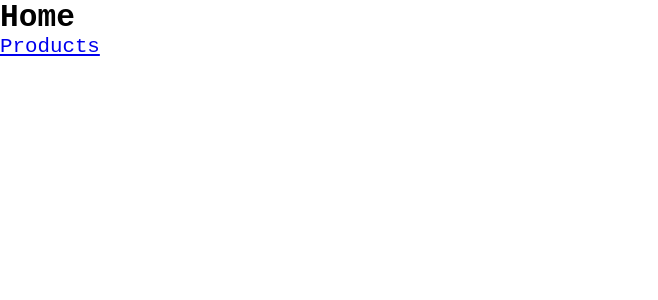
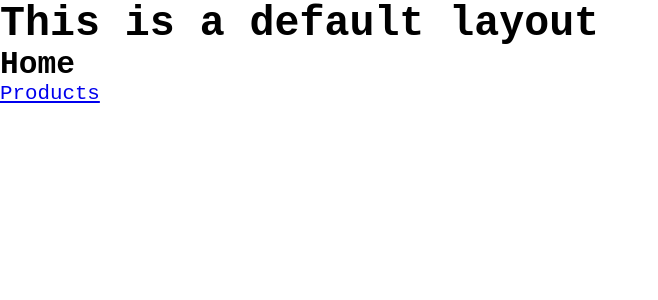
Before and after one commit to divineLush/nuxt-sandbox, a Nuxt app: page / in a window 1280 px wide. Shown: the top 300 px of the page, without its empty margins (0-658 px from the left). Built offline with nearby package versions, Linux system fonts and the light colour scheme.

Commit message:
using custom layouts

```diff
--- /dev/null
+++ b/layouts/custom.vue
@@ -0,0 +1,10 @@
+<template>
+    <div>
+        <header>
+            <h1>This is a custom layout</h1>
+        </header>
+        <main>
+            <Nuxt />
+        </main>
+    </div>
+</template>
--- a/layouts/default.vue
+++ b/layouts/default.vue
@@ -1,7 +1,12 @@
 <template>
-  <main>
-    <Nuxt />
-  </main>
+  <div>
+    <header>
+      <h1>This is a default layout</h1>
+    </header>
+    <main>
+      <Nuxt />
+    </main>
+  </div>
 </template>
 
 <style>
--- a/pages/index.vue
+++ b/pages/index.vue
@@ -1,6 +1,6 @@
 <template>
   <section>
-    <h1>Home</h1>
+    <h2>Home</h2>
     <nuxt-link to="products">Products</nuxt-link>
   </section>
 </template>
--- a/pages/products.vue
+++ b/pages/products.vue
@@ -1,10 +1,19 @@
 <template>
     <!-- This template is a wrapper for both products/index.vue and any other nested route -->
     <section>
-        <h1>Products Page</h1>
+        <h2>Products Page</h2>
         <nuxt-link to="/products/123">Go to products/123</nuxt-link>
         <nuxt-link to="/products/qwerty">Invalid link to products/qwerty</nuxt-link>
+        <nuxt-link to="/">Home</nuxt-link>
         <!-- marks the place where the nested routes should be loaded -->
         <nuxt-child></nuxt-child>
     </section>
 </template>
+
+<script>
+export default {
+    // property provided by Nuxt
+    // pass a string corresponding to a layout
+    layout: 'custom',
+}
+</script>
--- a/pages/products/_id.vue
+++ b/pages/products/_id.vue
@@ -1,12 +1,13 @@
 <template>
     <section>
-        <h1>Products {{ id }}</h1>
-        <nuxt-link to="/">Home</nuxt-link>
+        <h2>Products {{ id }}</h2>
+        <nuxt-link to="/products">Back to products</nuxt-link>
     </section>
 </template>
 
 <script>
 export default {
+    // method provided by Nuxt
     // validating url
     validate(data) {
         console.log(data);
--- a/pages/products/index.vue
+++ b/pages/products/index.vue
@@ -1,5 +1,5 @@
 <template>
     <section>
-        <h1>Products Home</h1>
+        <h2>Products Home</h2>
     </section>
 </template>
```
